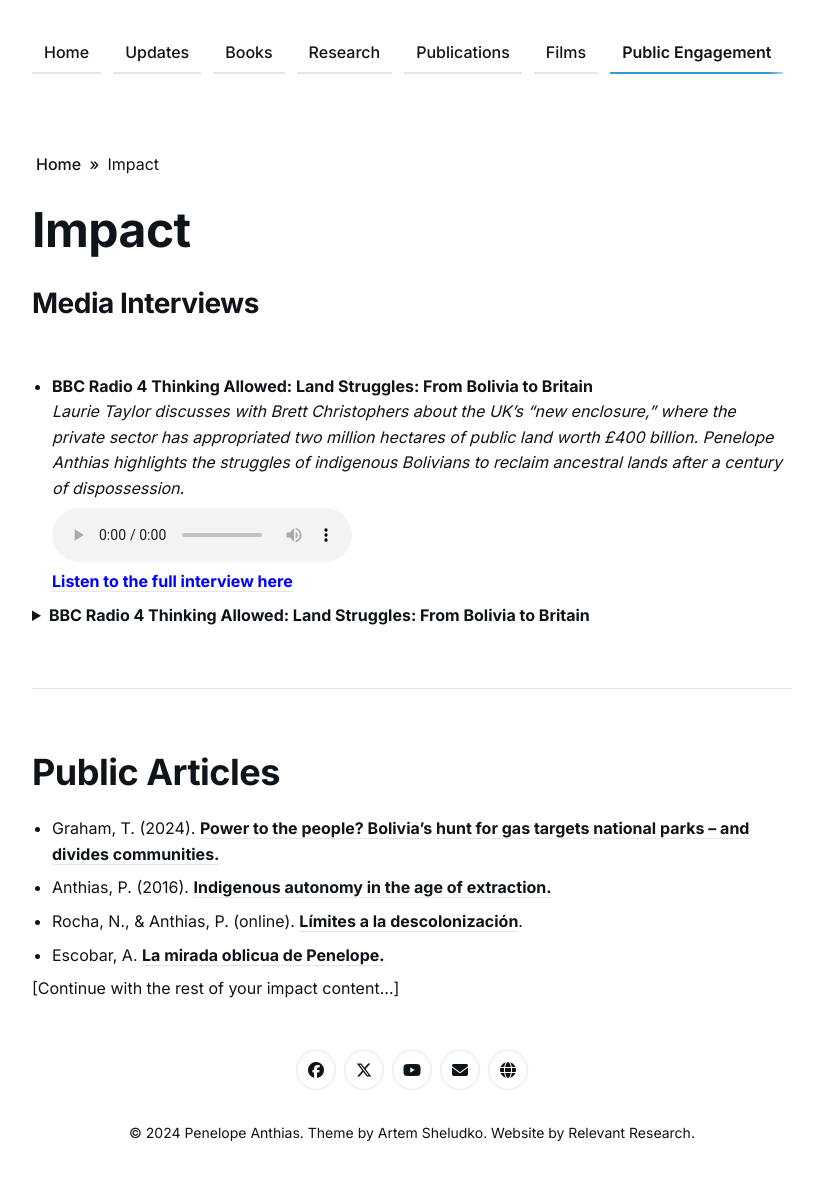
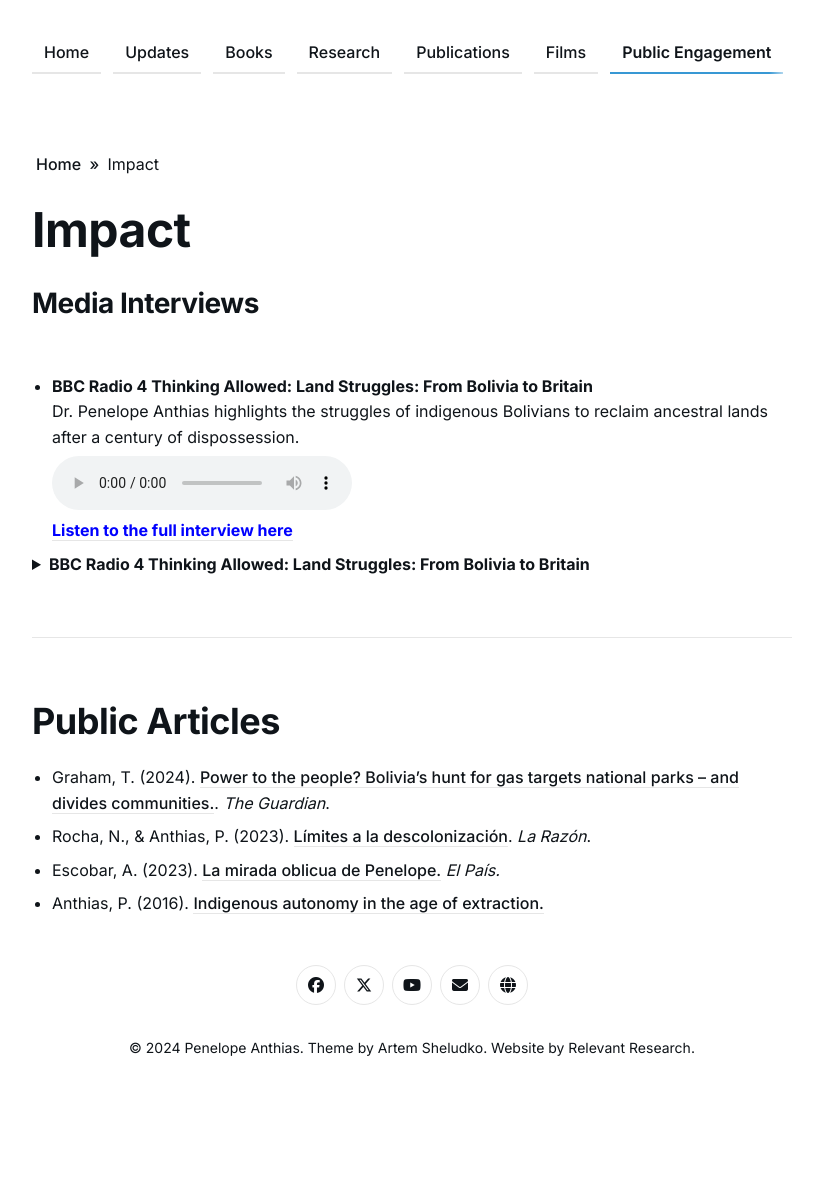
Before and after one commit to RelevantResearch/penelopeanthias, a Jekyll site: the page built from _pages/impact.md, in a window 1280 px wide. Shown: the whole page, without its empty margins (228-1043 px from the left). Built offline with Jekyll 4.4.1, drawn with Linux system fonts in a browser that asks for light colours; after the commit the page ends 1107 px from its top, so only the background shows below that.

Commit message:
Update impact.md

```diff
--- a/_pages/impact.md
+++ b/_pages/impact.md
@@ -10,7 +10,7 @@ page_cover:
 ### Media Interviews
 
 - **BBC Radio 4 Thinking Allowed: Land Struggles: From Bolivia to Britain**
-    *Laurie Taylor discusses with Brett Christophers about the UK’s “new enclosure,” where the private sector has appropriated two million hectares of public land worth £400 billion. Penelope Anthias highlights the struggles of indigenous Bolivians to reclaim ancestral lands after a century of dispossession.*
+    Dr. Penelope Anthias highlights the struggles of indigenous Bolivians to reclaim ancestral lands after a century of dispossession.
 
   <audio controls>
       <source src="/images/audio.mp4" type="audio/mpeg">
@@ -35,10 +35,7 @@ page_cover:
 
 # Public Articles
 
-- Graham, T. (2024). [**Power to the people? Bolivia’s hunt for gas targets national parks – and divides communities.**](https://www.theguardian.com/global-development/2024/apr/10/bolivias-hunt-for-gas-targets-national-parks-and-divides-communities-tariquia)
-- Anthias, P. (2016). [**Indigenous autonomy in the age of extraction.**](https://nacla.org/news/2016/07/29/indigenous-autonomy-age-extraction)
-- Rocha, N., & Anthias, P. (online). [**Límites a la descolonización**](https://www.la-razon.com/politico/2023/04/02/limites-a-la-descolonizacion/).
-- Escobar, A. [**La mirada oblicua de Penelope.**](https://elpais.bo/sociales/20230401_la-mirada-oblicua-de-penelope.html)
-
-
-[Continue with the rest of your impact content...]
+- Graham, T. (2024). [Power to the people? Bolivia’s hunt for gas targets national parks – and divides communities.](https://www.theguardian.com/global-development/2024/apr/10/bolivias-hunt-for-gas-targets-national-parks-and-divides-communities-tariquia). *The Guardian*.
+- Rocha, N., & Anthias, P. (2023). [Límites a la descolonización](https://www.la-razon.com/politico/2023/04/02/limites-a-la-descolonizacion/). *La Razón*.
+- Escobar, A. (2023). [La mirada oblicua de Penelope.](https://elpais.bo/sociales/20230401_la-mirada-oblicua-de-penelope.html) *El País.*
+- Anthias, P. (2016). [Indigenous autonomy in the age of extraction.](https://nacla.org/news/2016/07/29/indigenous-autonomy-age-extraction)
```
